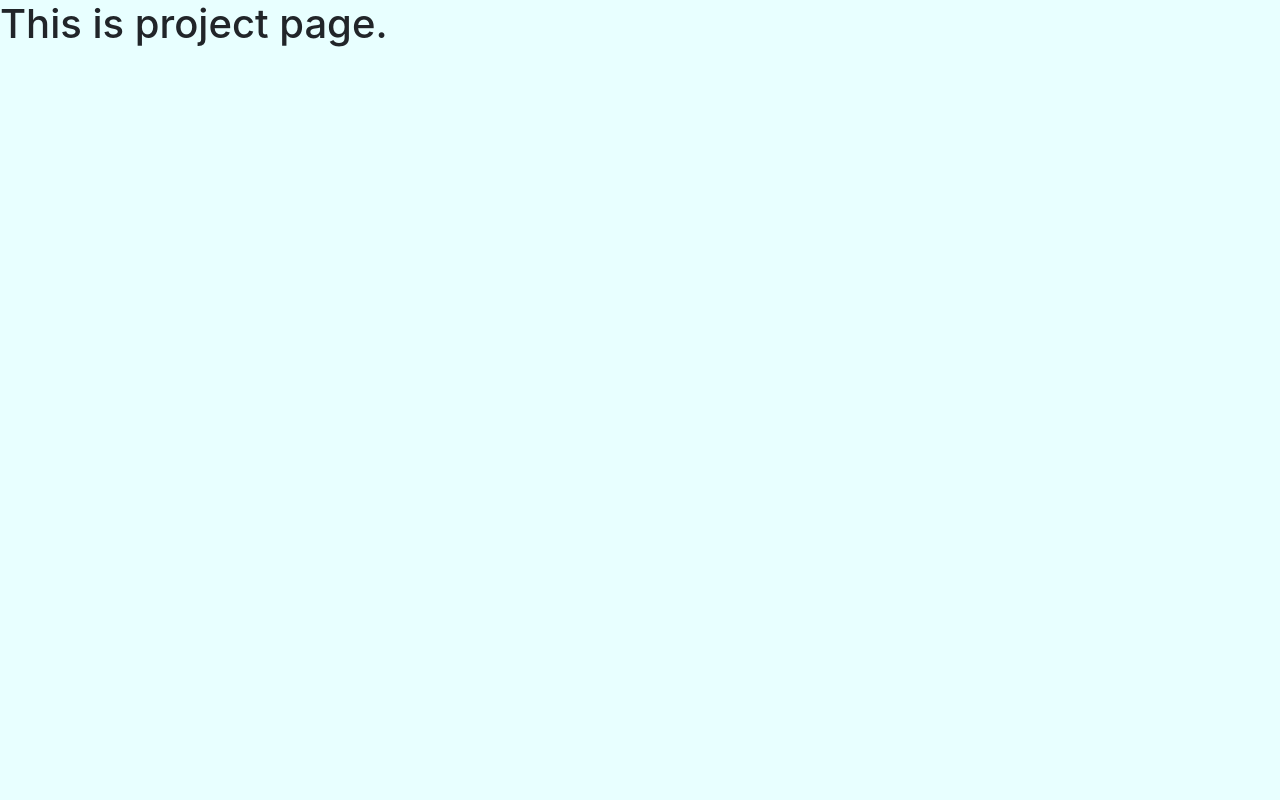
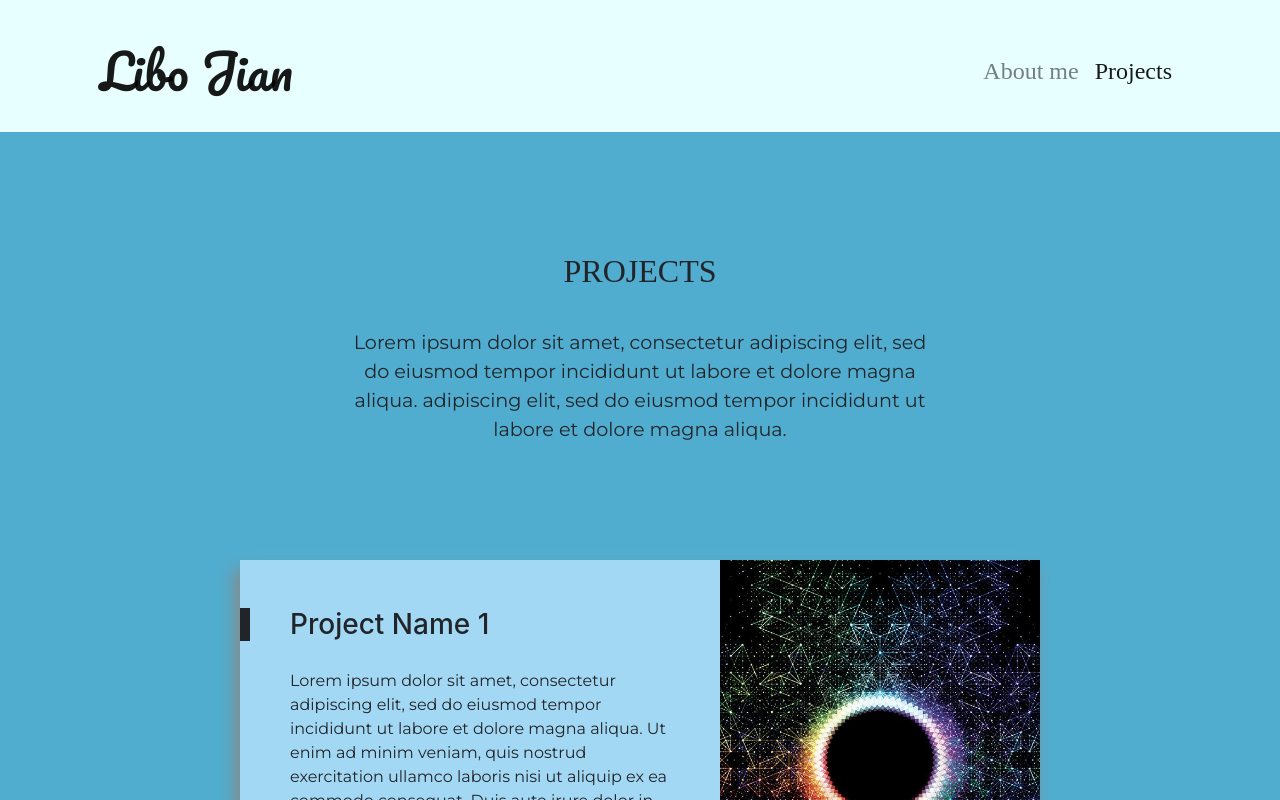
Before and after one commit to jerry6066/personal-site, a plain HTML site: page projects.html in a window 1280 px wide. Drawn offline with nearby package versions, Linux system fonts and the light colour scheme.

Commit message:
add project page

```diff
--- a/css/styles.css
+++ b/css/styles.css
@@ -282,3 +282,81 @@ hr {
 .copyright {
   text-align: center;
 }
+
+
+/* css in projects.html  */
+.projects {
+  width: 100%;
+  background-color: #51adcf;
+}
+
+.projects-header {
+  text-align: center;
+  font-family: "Montserrat-Light";
+  width: 600px;
+  position: relative;
+  left:50%;
+  margin-left:-300px;
+  padding-top: 120px;
+  padding-bottom: 20px;
+}
+
+.header-description {
+  font-family: 'Montserrat', sans-serif;
+  padding-top: 30px;
+  font-size: 1.2rem;
+}
+
+.projects-body {
+  width: 800px;
+  position: relative;
+  left:50%;
+  margin-left:-400px;
+  padding-bottom: 50px;
+}
+
+.projects-item {
+  margin: 80px 0;
+  background-color: #a3d8f4;
+  width: 100%;
+  height: 400px;
+  box-shadow: -5px 10px 15px #888888;
+}
+
+.project-text {
+  width: 60%;
+  height: 100%;
+}
+
+.project-name {
+  margin-top: 10%;
+  padding-left: 40px;
+  border-left: 10px solid;
+}
+
+.project-description {
+  font-family: 'Montserrat', sans-serif;
+  padding: 20px 50px;
+}
+
+.project-pic {
+  width: 40%;
+  height: 100%;
+}
+
+.adjust-left {
+  float: left;
+}
+
+.adjust-right {
+  float: right;
+}
+
+.project-pic img {
+  min-width: 100%;
+  min-height: 100%;
+  max-width: 100%;
+  max-height: 100%;
+  width: auto;
+  height: auto;
+}
--- a/projects.html
+++ b/projects.html
@@ -1,22 +1,104 @@
 <!doctype html>
 <html lang="en">
   <head>
-    <!-- Required meta tags -->
     <meta charset="utf-8">
     <title>Libo Jian</title>
 
     <!-- Bootstrap CSS -->
     <link rel="stylesheet" href="https://cdn.jsdelivr.net/npm/bootstrap@4.5.3/dist/css/bootstrap.min.css" integrity="sha384-TX8t27EcRE3e/ihU7zmQxVncDAy5uIKz4rEkgIXeMed4M0jlfIDPvg6uqKI2xXr2" crossorigin="anonymous">
     <link rel="stylesheet" href="css/styles.css">
-
+    <!-- Google Font -->
+    <link href="https://fonts.googleapis.com/css2?family=Pacifico&display=swap" rel="stylesheet">
+    <link href="https://fonts.googleapis.com/css?family=Montserrat|Ubuntu" rel="stylesheet">
     <!-- Bootstrap Script-->
     <script src="https://code.jquery.com/jquery-3.5.1.slim.min.js" integrity="sha384-DfXdz2htPH0lsSSs5nCTpuj/zy4C+OGpamoFVy38MVBnE+IbbVYUew+OrCXaRkfj" crossorigin="anonymous"></script>
     <script src="https://cdn.jsdelivr.net/npm/bootstrap@4.5.3/dist/js/bootstrap.bundle.min.js" integrity="sha384-ho+j7jyWK8fNQe+A12Hb8AhRq26LrZ/JpcUGGOn+Y7RsweNrtN/tE3MoK7ZeZDyx" crossorigin="anonymous"></script>
-
+    <!-- Icon -->
+    <script src="https://kit.fontawesome.com/231fbd9d95.js" crossorigin="anonymous"></script>
 
   </head>
   <body>
-    <h1>This is project page.</h1>
+    <section>
+      <div class="container-fluid">
+
+        <nav class="navbar navbar-expand-lg navbar-light fixed-top heading"  style="background-color: #e8ffff;">
+          <a class="navbar-brand name" href="#">Libo Jian</a>
+
+          <button class="navbar-toggler" type="button" data-toggle="collapse" data-target="#navbarToggle01">
+            <span class="navbar-toggler-icon"></span>
+          </button>
+
+          <div class="collapse navbar-collapse" id="navbarToggle01">
+            <ul class="navbar-nav ml-auto">
+              <li class="nav-item">
+                <a class="nav-link page" href="index.html">About me</a>
+              </li>
+              <li class="nav-item active">
+                <a class="nav-link page" href="projects.html">Projects</a>
+              </li>
+            </ul>
+          </div>
+        </nav>
+      </div>
+
+    </section>
+
+    <section class="blank-section">
+
+    </section>
+
+    <section>
+      <div class="projects">
+        <div class="projects-header">
+          <h2>PROJECTS</h2>
+          <p class="header-description">Lorem ipsum dolor sit amet, consectetur adipiscing elit, sed do eiusmod tempor incididunt ut labore et dolore magna aliqua. adipiscing elit, sed do eiusmod tempor incididunt ut labore et dolore magna aliqua.</p>
+        </div>
+        <div class="projects-body">
+          <div class="projects-item">
+            <div class="project-text adjust-left">
+              <h3 class="project-name">Project Name 1</h3>
+              <p class="project-description">Lorem ipsum dolor sit amet, consectetur adipiscing elit, sed do eiusmod tempor incididunt ut labore et dolore magna aliqua. Ut enim ad minim veniam, quis nostrud exercitation ullamco laboris nisi ut aliquip ex ea commodo consequat. Duis aute irure dolor in reprehenderit in voluptate velit esse cillum dolore eu fugiat nulla pariatur. Excepteur sint occaecat cupidatat non proident, sunt in culpa qui officia deserunt mollit anim id est laborum.</p>
+            </div>
+            <div class="project-pic adjust-right">
+              <img src="images/project1.jpg" alt="project-photo">
+            </div>
+          </div>
+
+          <div class="projects-item">
+            <div class="project-text adjust-right">
+              <h3 class="project-name">Project Name 2</h3>
+              <p class="project-description">Lorem ipsum dolor sit amet, consectetur adipiscing elit, sed do eiusmod tempor incididunt ut labore et dolore magna aliqua. Ut enim ad minim veniam, quis nostrud exercitation ullamco laboris nisi ut aliquip ex ea commodo consequat. Duis aute irure dolor in reprehenderit in voluptate velit esse cillum dolore eu fugiat nulla pariatur. Excepteur sint occaecat cupidatat non proident, sunt in culpa qui officia deserunt mollit anim id est laborum.</p>
+            </div>
+            <div class="project-pic adjust-left">
+              <img src="images/project2.jpg" alt="project-photo">
+            </div>
+          </div>
+
+          <div class="projects-item">
+            <div class="project-text adjust-left">
+              <h3 class="project-name">Project Name 3</h3>
+              <p class="project-description">Lorem ipsum dolor sit amet, consectetur adipiscing elit, sed do eiusmod tempor incididunt ut labore et dolore magna aliqua. Ut enim ad minim veniam, quis nostrud exercitation ullamco laboris nisi ut aliquip ex ea commodo consequat. Duis aute irure dolor in reprehenderit in voluptate velit esse cillum dolore eu fugiat nulla pariatur. Excepteur sint occaecat cupidatat non proident, sunt in culpa qui officia deserunt mollit anim id est laborum.</p>
+            </div>
+            <div class="project-pic adjust-right">
+              <img src="images/project3.jpg" alt="project-photo">
+            </div>
+          </div>
+        </div>
+      </div>
+    </section>
+
+    <footer class="footer">
+      <div class="container-fluid">
+        <div class="icon-container">
+          <i class="social-icon fab fa-facebook-f"></i>
+          <i class="social-icon fab fa-twitter"></i>
+          <i class="social-icon fab fa-instagram"></i>
+          <i class="social-icon fas fa-envelope"></i>
+        </div>
+
+        <p class="copyright">© Copyright 2020 Libo Jian</p>
+      </div>
+    </footer>
 
 
   </body>
```
Also changed, not shown: images/project1.jpg (added), images/project2.jpg (added), images/project3.jpg (added).
